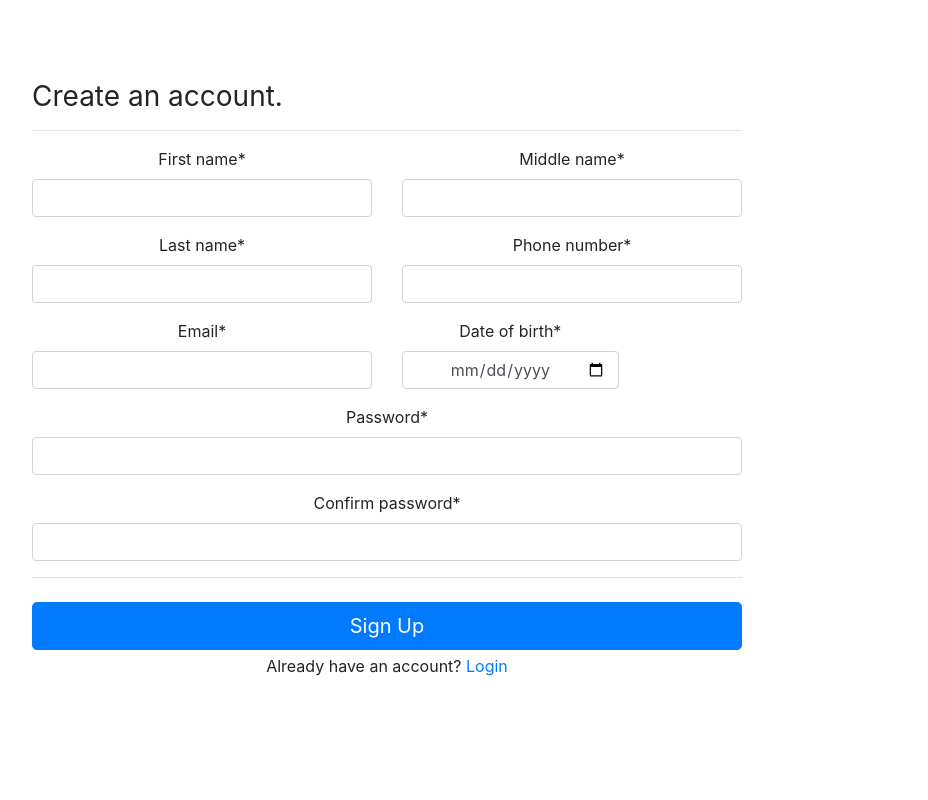
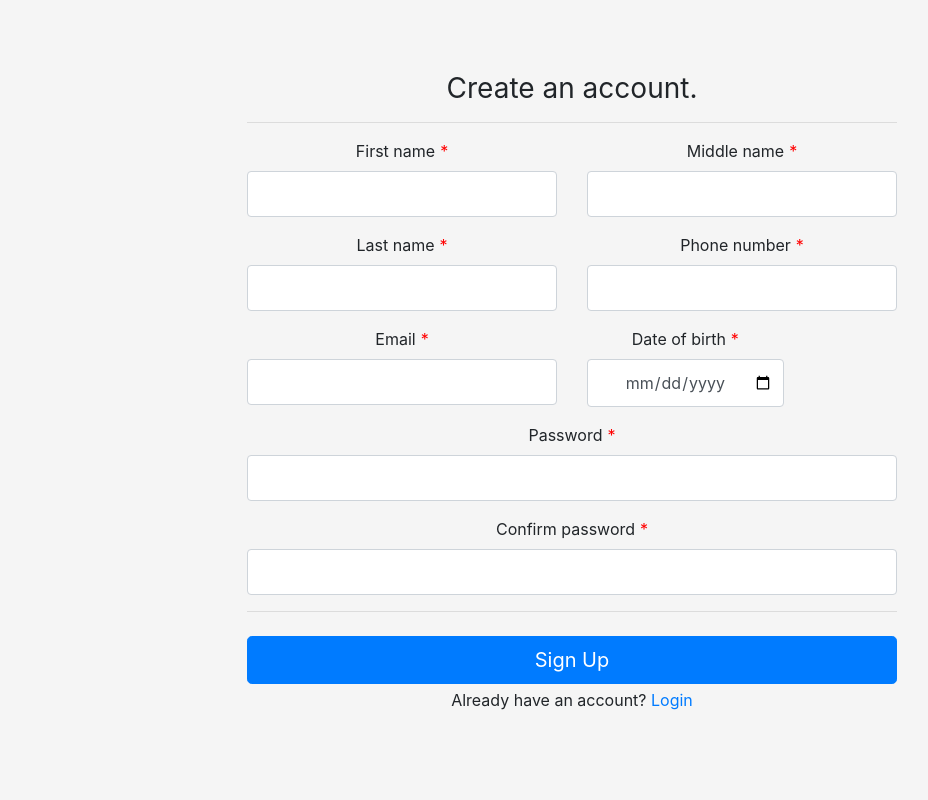
Before and after one commit to njenga5/django-mediastore-site, a Django app: page /common/signup/ in a window 1280 px wide. Shown: the whole page, without its empty margins (68-996 px from the left). Run offline with Django 3.2, Linux system fonts and the light colour scheme; some libraries are stand-ins or nearby versions.

Commit message:
Added styling to signup.html

```diff
--- /dev/null
+++ b/commonops/static/commonops/css/signup.css
@@ -0,0 +1,35 @@
+html,
+body {
+  height: 100%;
+}
+
+body {
+  display: -ms-flexbox;
+  display: flex;
+  -ms-flex-align: center;
+  align-items: center;
+  padding-top: 40px;
+  padding-bottom: 40px;
+  background-color: #f5f5f5;
+}
+
+.form-signup {
+  width: 100%;
+  max-width: 650px;
+  margin: auto;
+}
+
+.form-signup .form-control {
+  position: relative;
+  box-sizing: border-box;
+  height: auto;
+  padding: 10px;
+  font-size: 16px;
+}
+.row .form-control:focus {
+  z-index: 2;
+}
+.asteriskField{
+  color: red;
+  margin-left: 5px;
+}
--- a/commonops/static/commonops/js/signup.js
+++ b/commonops/static/commonops/js/signup.js
@@ -15,6 +15,7 @@ div.classList.add("invalid-feedback");
 div_id_first_name.appendChild(div);
 div_id_first_name.classList.add("col-md-6");
 div_id_middle_name.classList.add("col-md-6");
+
 
 row1.appendChild(div_id_first_name);
 row1.appendChild(div_id_middle_name);
--- a/commonops/templates/commonops/signup.html
+++ b/commonops/templates/commonops/signup.html
@@ -1,14 +1,15 @@
 {% extends 'commonops/_base.html' %} {% load crispy_forms_tags %} {% load static %} {% block extrahead %}
 <title>Sign Up</title>
+<link rel="stylesheet" type="text/css" href="{% static 'commonops/css/signup.css' %}">
 {% endblock %} {% block extrastyle %} .form-control{text-align: center;} .form-group{text-align:center;}
  button{ margin-top: 1rem;} {% endblock %} {% block content %}
 
 
-  <div class="col-md-8 order-md-1">
-    <h1 class="h3 mb-3 font-weight-normal">Create an account.</h1>
-    <hr />
+  {% comment %} <div class="col-md-8 order-md-1"> {% endcomment %}
     {% block error %}{% endblock %}
     <form method="post" class="form-signup" >
+    <h1 class="h3 mb-3 font-weight-normal text-center">Create an account.</h1>
+    <hr />
       <div class="row" id="row1"></div>
       <div class="row" id="row2"></div>
       <div class="row" id="row3"></div>
@@ -22,7 +23,7 @@
     <div class="text-center">
       <p>Already have an account? <a href="{% url 'commonops:auth' %}">Login</a></p>
     </div>
-  </div>
+  {% comment %} </div> {% endcomment %}
 
 <script src="{% static 'commonops/js/signup.js' %}" type="text/javascript"></script>
 {% endblock %}
```
